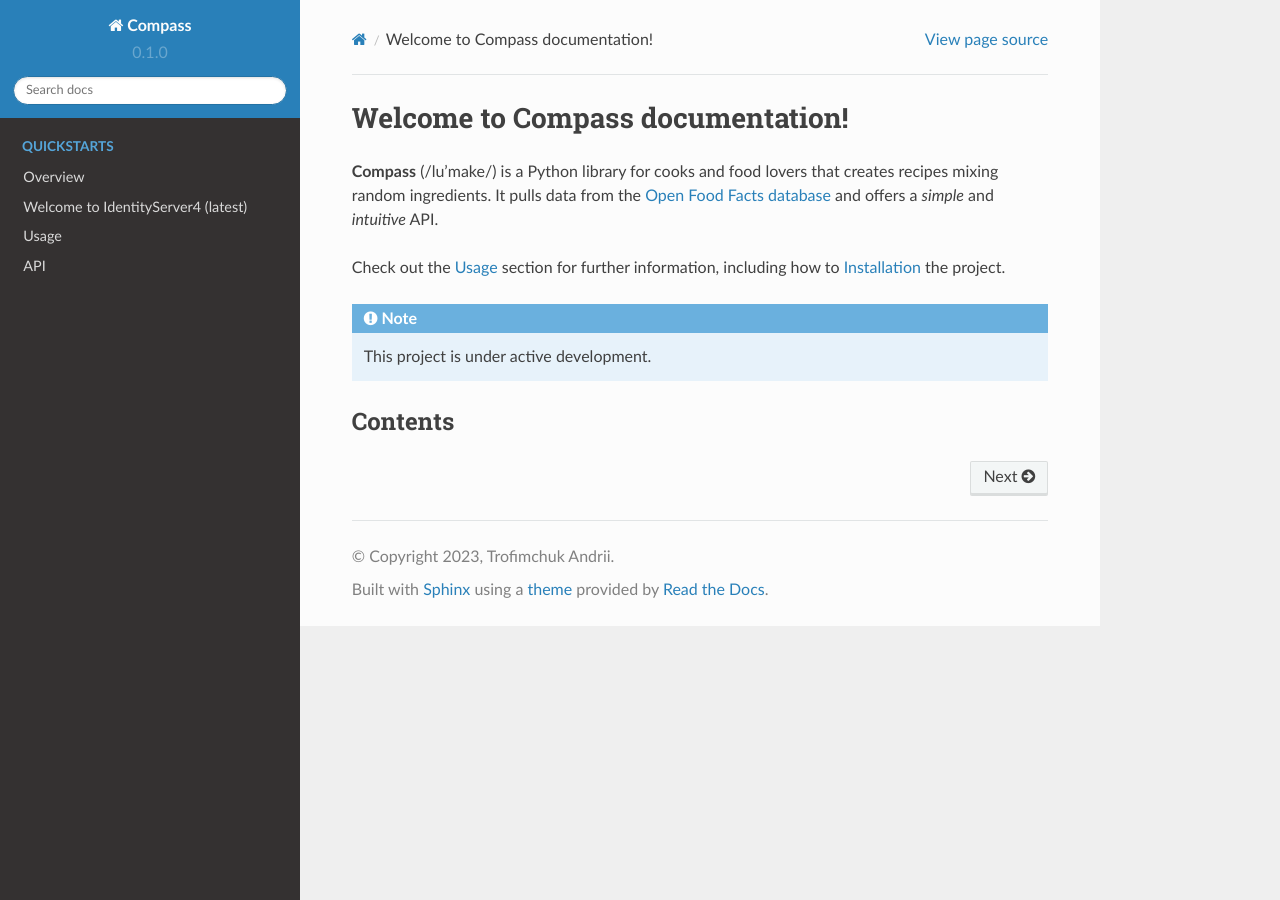
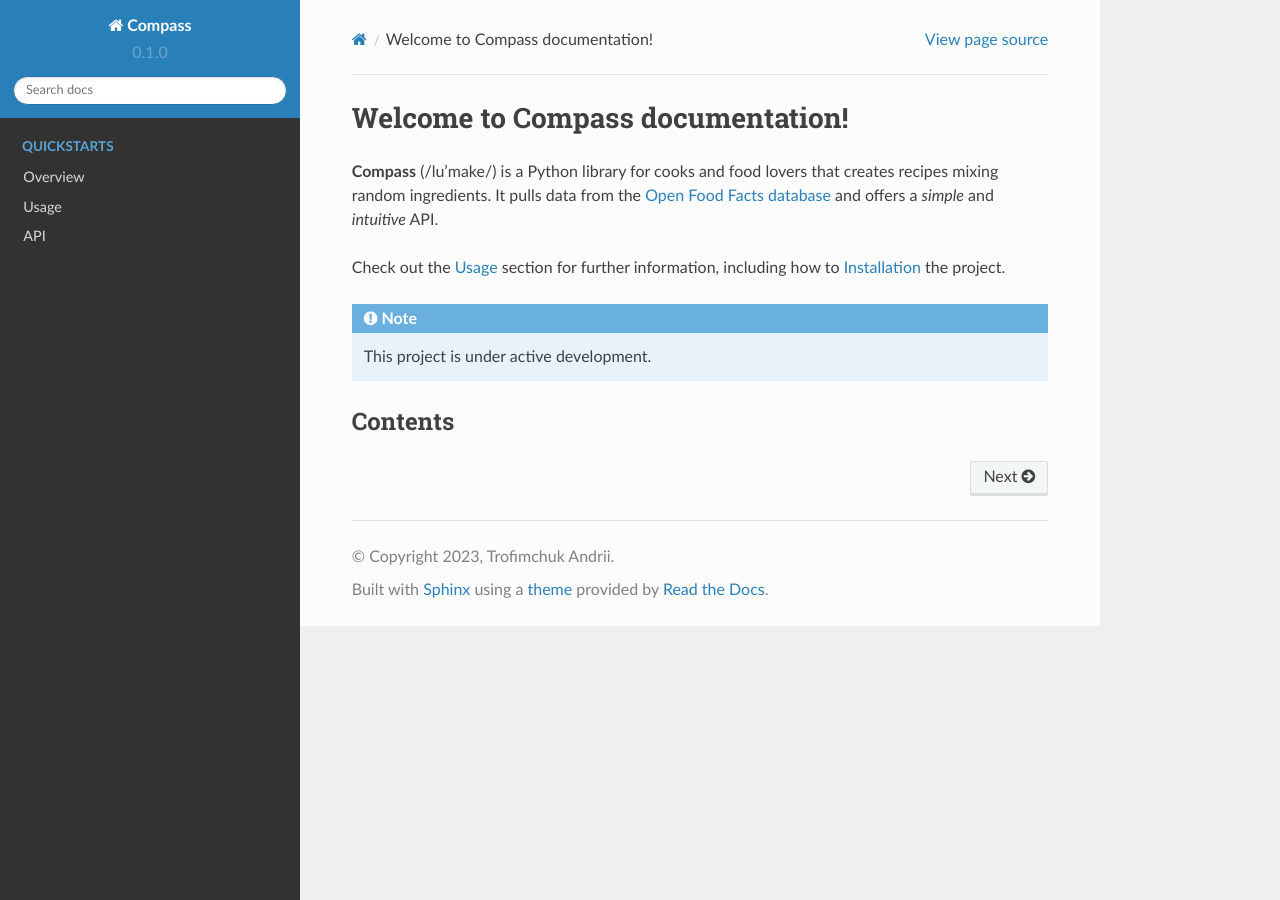
Before and after one commit to macnaer/compass-docs, a Sphinx documentation site: the page built from docs/source/index.rst, in a window 1280 px wide. Built offline with Sphinx 7.4.7 and the Read the Docs theme 2.0.0, drawn with Linux system fonts in a browser that asks for light colours; part of the change alters nothing that is shown.

```diff
--- a/docs/source/index.rst
+++ b/docs/source/index.rst
@@ -21,6 +21,6 @@ Contents
    :hidden:
    :caption: Quickstarts
 
-   overview
+   quickstarts/overview
    usage
    api
--- a/docs/source/overview.rst
+++ b/docs/source/quickstarts/overview.rst
@@ -3,9 +3,6 @@ Overview
 
 
 .. _installation:
-
-Welcome to IdentityServer4 (latest)
-========================================
 
 To use Lumache, first install it using pip:
 
```
